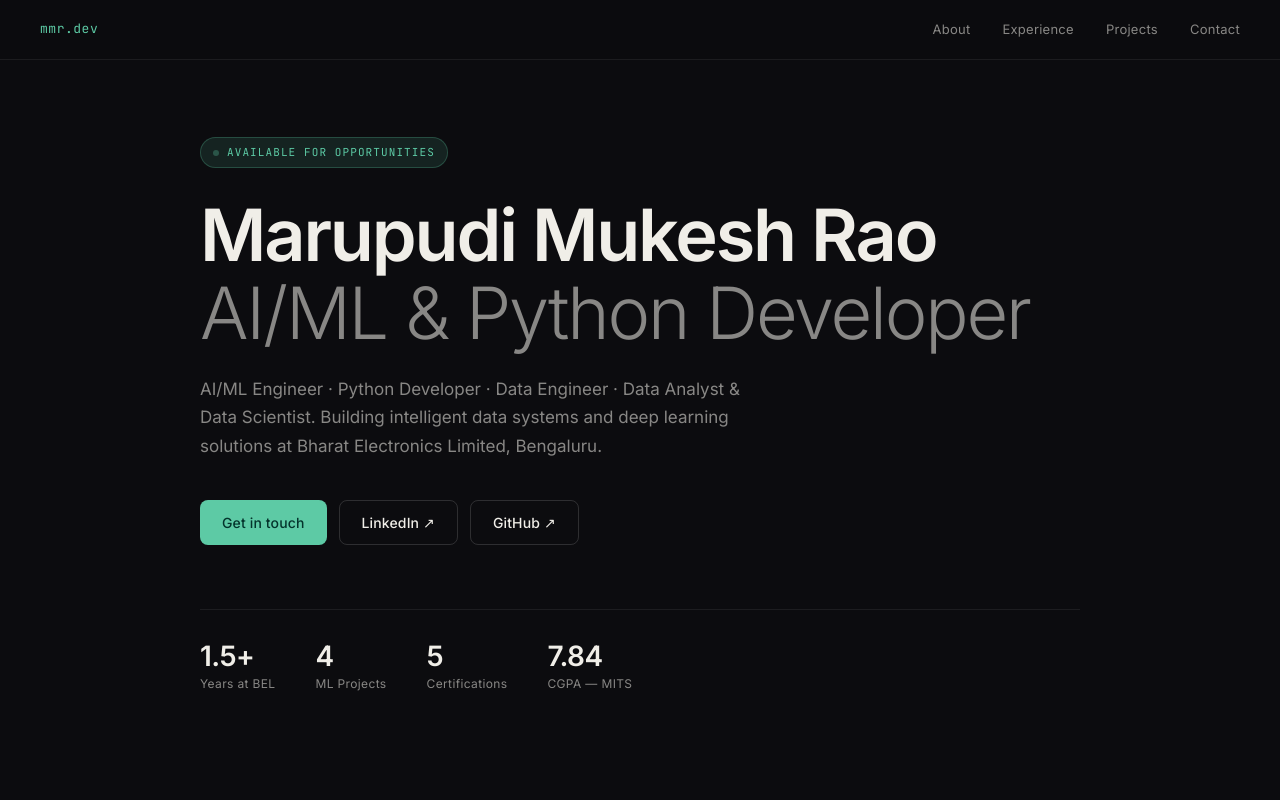
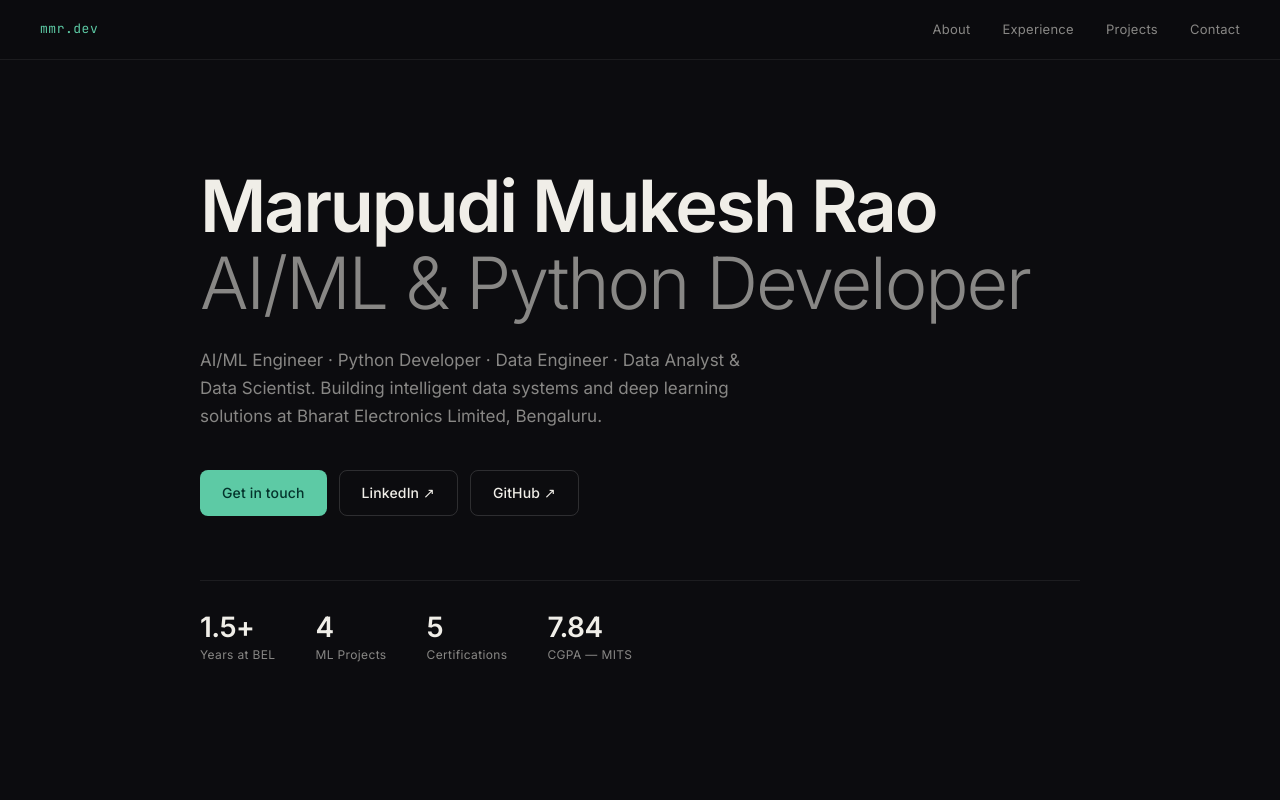
Before and after one commit to Mukeshraomarupudi/Mukesh-protofolio, a website: page public/index.html in a window 1280 px wide. Shown: the top 800 px of the page. Drawn offline with Linux system fonts and the light colour scheme.

Commit message:
Remove 'Available for opportunities' badge from hero section

```diff
--- a/public/index.html
+++ b/public/index.html
@@ -392,7 +392,6 @@
 <!-- HERO -->
 <div class="hero" id="about">
   <div class="hero-inner">
-    <div class="hero-tag">Available for opportunities</div>
     <h1>
       Marupudi Mukesh Rao<br>
       <span class="dim">AI/ML & Python Developer</span>
```
